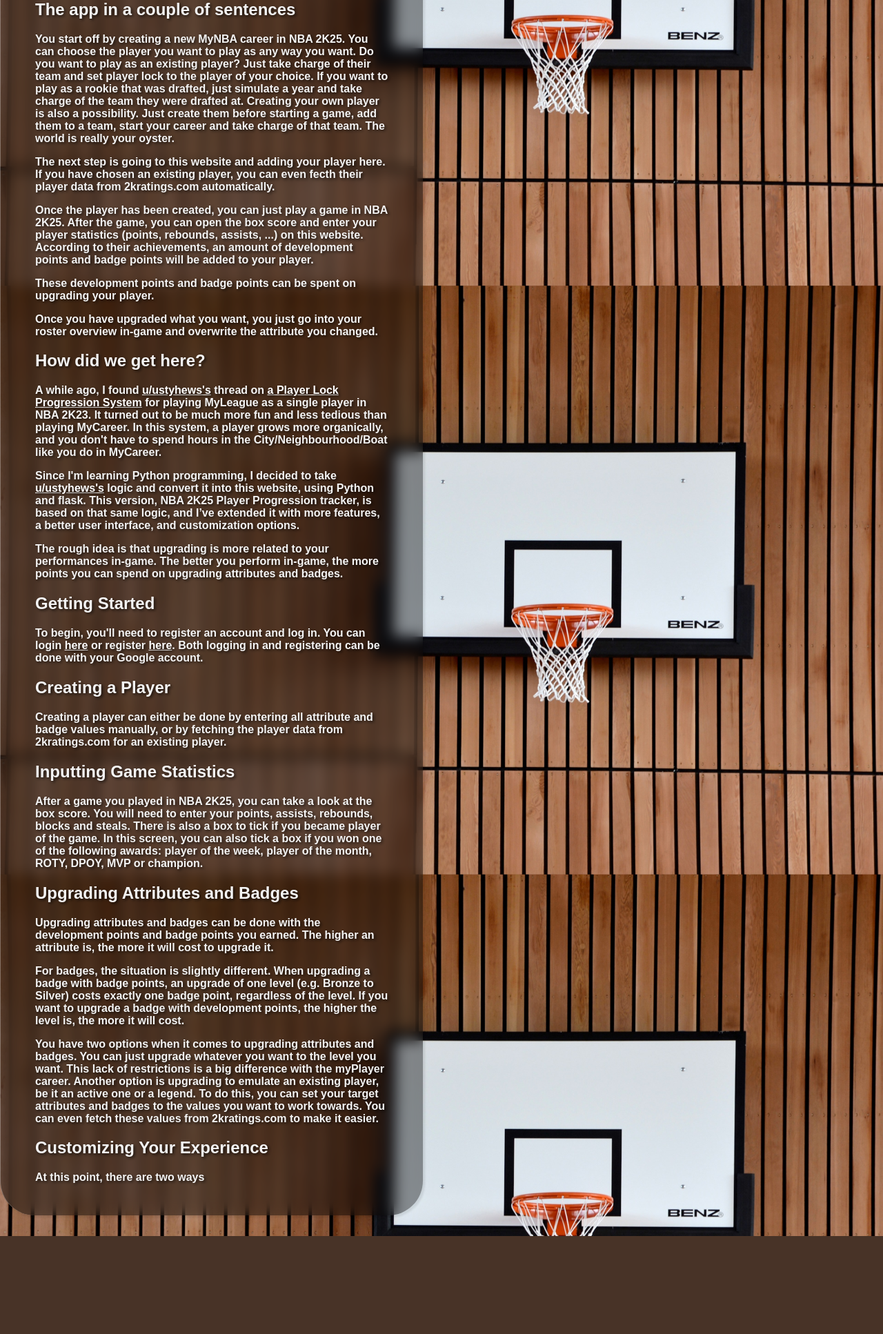
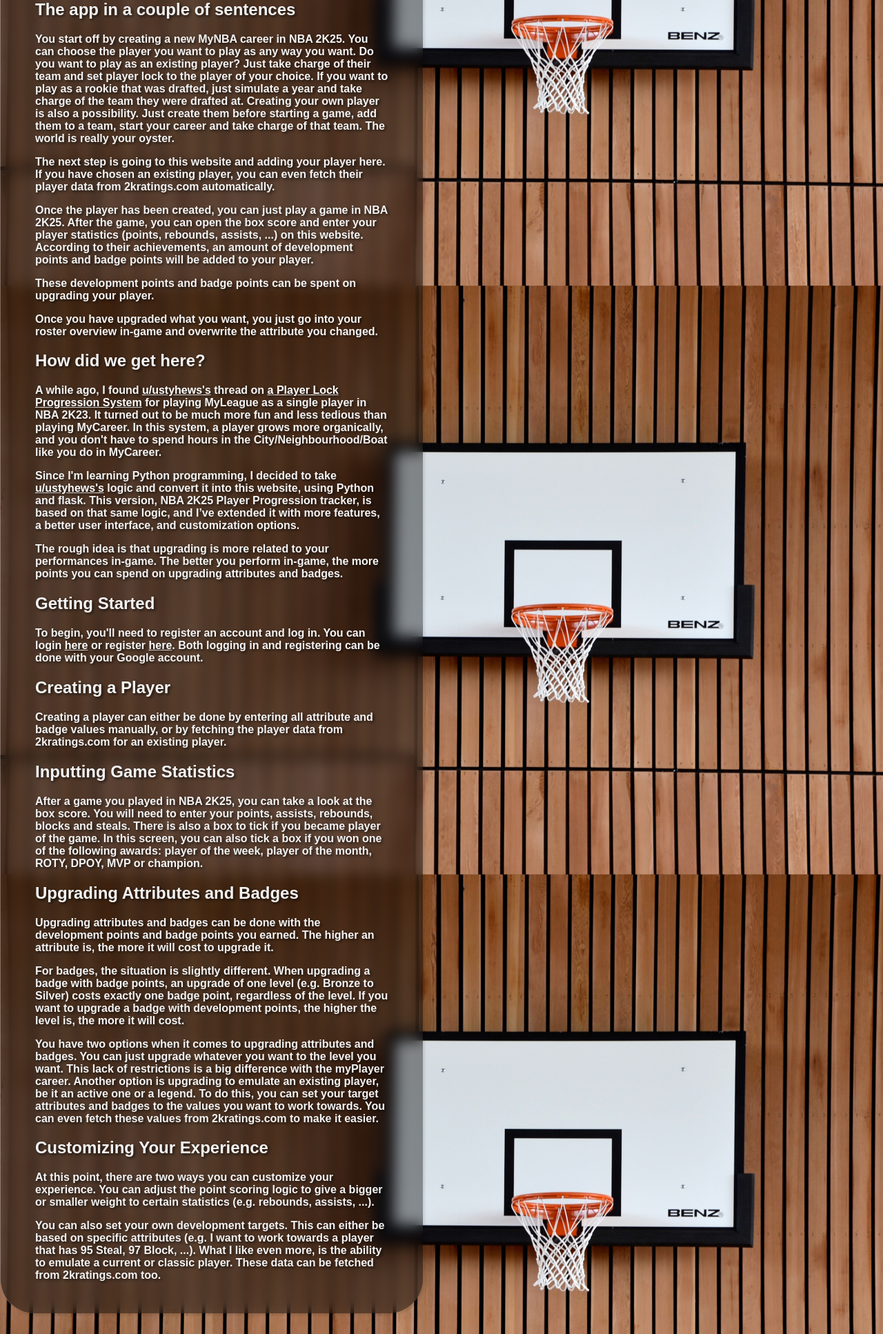
Before and after one commit to grundo80/NBA2K, a Flask app: page /manual in a window 1280 px wide. Shown: the part 439-2373 px from the top of the page at 69% size. Before the commit the page ends 2231 px from the top, so only its background shows below. Run offline with Flask 3, Linux system fonts and the light colour scheme.

Commit message:
Adjusted the manual page to correct some typos and fill out the settings part

```diff
--- a/app/templates/manual.html
+++ b/app/templates/manual.html
@@ -31,7 +31,7 @@
     </p>
     <p>
         The next step is going to this website and adding your player here.
-        If you have chosen an existing player, you can even fecth their player data from 2kratings.com automatically.
+        If you have chosen an existing player, you can even fetch their player data from 2kratings.com automatically.
     </p>
     <p>
         Once the player has been created, you can just play a game in NBA 2K25.
@@ -97,7 +97,14 @@
 
     <h2 id="settings">Customizing Your Experience</h2>
     <p>
-        At this point, there are two ways
+        At this point, there are two ways you can customize your experience.
+        You can adjust the point scoring logic to give a bigger or smaller weight to certain statistics (e.g. rebounds, assists, ...).
+    </p>
+    <p>
+        You can also set your own development targets.
+        This can either be based on specific attributes (e.g. I want to work towards a player that has 95 Steal, 97 Block, ...).
+        What I like even more, is the ability to emulate a current or classic player.
+        These data can be fetched from 2kratings.com too.
     </p>
 
     <!-- ...Add more content as needed... -->
```
